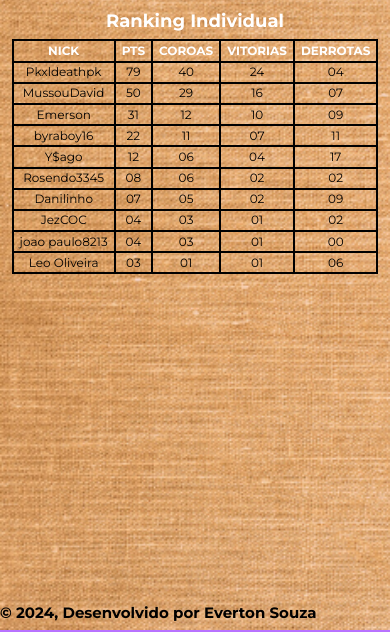
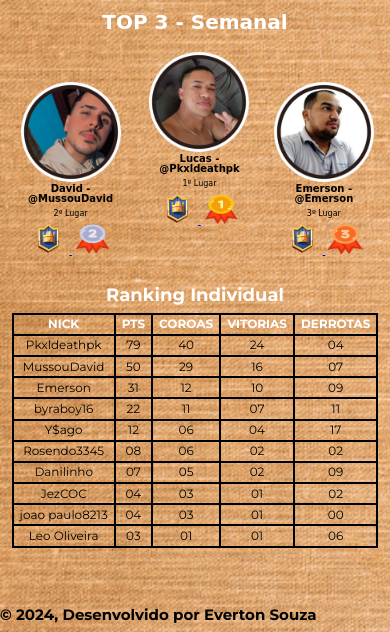
Before and after one commit to Evertsi/CangaceirosBR, a plain HTML site: page Ranking.html in a window 390 px wide. Shown: the part 214-846 px from the top of the page. Drawn offline with nearby package versions, Linux system fonts and the light colour scheme; a web font is replaced by a local one.

Commit message:
Ranking Individual semanal - podium

```diff
--- a/Ranking.html
+++ b/Ranking.html
@@ -63,6 +63,36 @@
         <section class="app__section-banner-container-ranking">
             <h1 class="app__title-ranking">Ranking<br><strong class="app__title-strong">Cangaceiros BR.</strong>
             </h1>
+            <h2 class="app__title-semanal">TOP 3 - Semanal</h2>
+            <section class="sobre__ranking">
+                <div class="sobre__ranking-top">
+                    <img class="sobre__ranking-top-imagem" src="./imagens/Perfil David.png" alt="Foto David">
+                    <h2 class="sobre__ranking-top-nome">David - @MussouDavid</h2>
+                    <h3 class="sobre__ranking-top-colocacao">2º Lugar</h3>
+                    <a href="https://www.deckshop.pro/br/spy/player/ULQVR09Q">
+                        <img class="sobre__geral-iconeclash" src="./imagens/Clash Royale.png" alt="Icone Clash royale">
+                    </a>
+                    <img class="sobre__geral-iconeclash" src="./imagens/2 lugar.png" alt="Icone 2º Lugar">
+                </div>
+                <div class="sobre__ranking-top1">
+                    <img class="sobre__ranking-top-imagem" src="./imagens/Perfil Lucas.png" alt="Foto Lucas">
+                    <h2 class="sobre__ranking-top-nome">Lucas - @Pkxldeathpk</h2>
+                    <h3 class="sobre__ranking-top-colocacao">1º Lugar</h3>
+                    <a href="https://www.deckshop.pro/br/spy/player/2LPQURJ0C">
+                        <img class="sobre__geral-iconeclash" src="./imagens/Clash Royale.png" alt="Icone Clash royale">
+                    </a>
+                    <img class="sobre__geral-iconeclash" src="./imagens/1 lugar.png" alt="Icone 1º Lugar">
+                </div>
+                <div class="sobre__ranking-top">
+                    <img class="sobre__ranking-top-imagem" src="./imagens/Perfil Emerson 2.png" alt="Foto Emerson">
+                    <h2 class="sobre__ranking-top-nome">Emerson - @Emerson</h2>
+                    <h3 class="sobre__ranking-top-colocacao">3º Lugar</h3>
+                    <a href="https://www.deckshop.pro/br/spy/player/98CYRQVQY">
+                        <img class="sobre__geral-iconeclash" src="./imagens/Clash Royale.png" alt="Icone Clash royale">
+                    </a>
+                    <img class="sobre__geral-iconeclash" src="./imagens/3 lugar.png" alt="Icone 3º Lugar">
+                </div>
+            </section>
             <table border="1" id="minhaTabela" class="tabela__individual">
                 <thead class="tabela__individual-head">
                     <caption class="tabela__individual-titulo">Ranking Individual</caption>
--- a/Styles/Contato.css
+++ b/Styles/Contato.css
@@ -16,12 +16,12 @@
     font-weight: 700;
 }
 .sobre__geral-cargo {
-    font-size: 20px;
+    font-size: 25px;
     padding: 0.7em;
 }
 .sobre__geral-icone {
-    width: 6em;
-    height: 5em;
+    width: 10em;
+    height: 10em;
 }
 
 @media screen and (max-width: 767px) {
--- a/Styles/Ranking.css
+++ b/Styles/Ranking.css
@@ -27,6 +27,34 @@ table, th, td {
     padding: 0 0 1em 0;
     font-weight: 700;
 }
+.app__title-semanal {
+    font-size: 5em;
+    padding: 0 0 1em 0;
+    font-weight: 700;
+    color: var(--color-secondary);
+}
+.sobre__ranking {
+    display: flex;
+}
+.sobre__ranking-top{
+    padding: 10em;
+}
+.sobre__ranking-top-imagem {
+    width: 30em;
+    height: 30em;
+}
+.sobre__ranking-top-nome {
+    font-size: 25px;
+    font-weight: 700;
+}
+.sobre__ranking-top-colocacao {
+    font-size: 20px;
+    padding: 0.7em;
+}
+.sobre__geral-iconeclash {
+    width: 6em;
+    height: 5em;
+}
 
 @media screen and (max-width: 767px) {
     table, th, td {
@@ -39,4 +67,24 @@ table, th, td {
     .tabela__individual {
         font-size: 12px;
     }
+    .app__title-semanal {
+        font-size: 2em;
+    }
+    .sobre__ranking-top{
+        padding: 3em 1em;
 }
+    .sobre__ranking-top-imagem {
+        width: 10em;
+        height: 10em;
+    }
+    .sobre__ranking-top-nome {
+        font-size: 10px;
+    }
+    .sobre__ranking-top-colocacao {
+        font-size: 8px;
+    }
+    .sobre__geral-iconeclash {
+        width: 4em;
+        height: 3em;
+    }
+}
```
Also changed, not shown: index.html (+3 -1 lines), imagens/1 lugar.png (added), imagens/2 lugar.png (added), imagens/3 lugar.png (added), imagens/Perfil Danilo.png (added), imagens/Perfil David.png (added), imagens/Perfil Emerson 2.png (added), imagens/Perfil Lucas.png (added).
